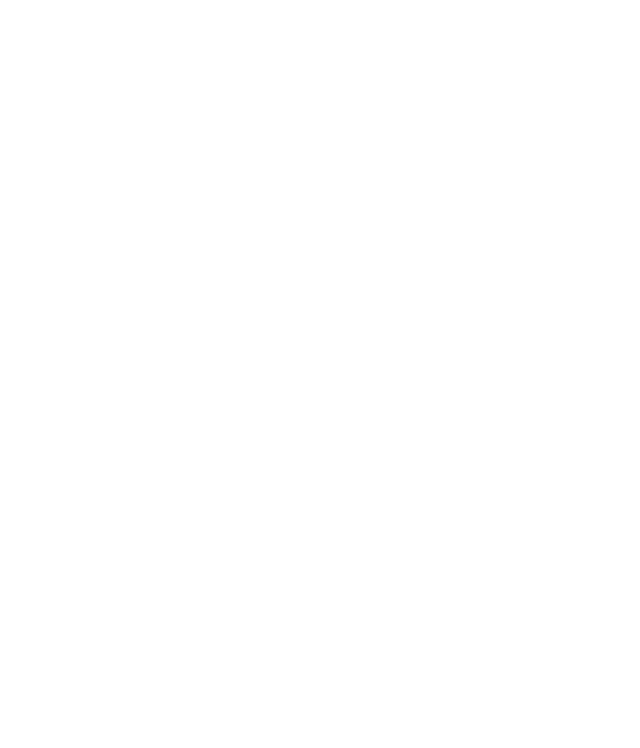
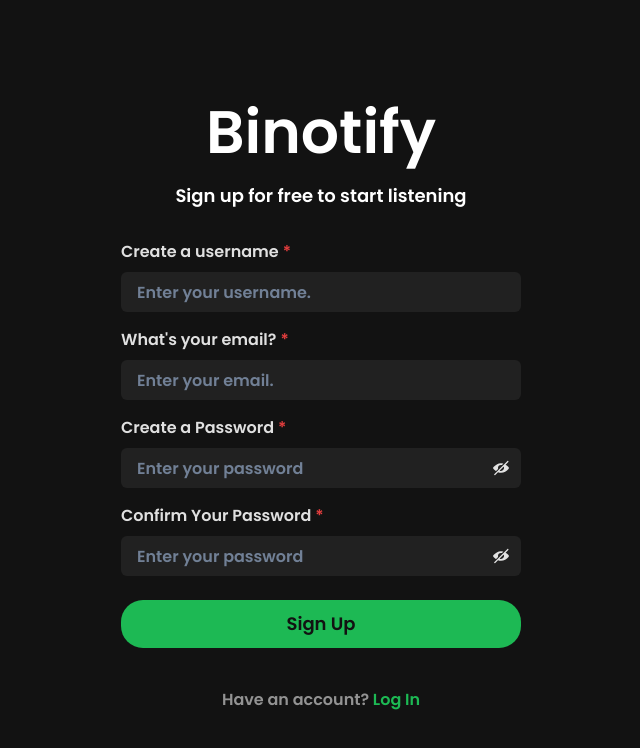
Before and after one commit to gagaspbahar/binotify-premium-app, a React (Vite) app: page /register in a window 1280 px wide. Shown: the top 748 px of the page, without its empty margins (319-959 px from the left). Built offline with nearby package versions, Linux system fonts and the light colour scheme.

Commit message:
feat: register page

```diff
--- a/src/pages/Login.tsx
+++ b/src/pages/Login.tsx
@@ -12,12 +12,11 @@
   Text,
   useColorModeValue,
   Link,
-  Image
-} from '@chakra-ui/react';
+  Image,
+} from "@chakra-ui/react";
 
-import { useState } from 'react';
-import { ViewIcon, ViewOffIcon } from '@chakra-ui/icons';
-
+import { useState } from "react";
+import { ViewIcon, ViewOffIcon } from "@chakra-ui/icons";
 
 function Login() {
   const [showPassword, setShowPassword] = useState(false);
@@ -26,16 +25,16 @@
   return (
     <>
       <Flex
-        minH={'100vh'}
-        align={'center'}
-        justify={'center'}
-        textColor={'white'}
-        bg={useColorModeValue('#121212', 'gray.800')}>
-
-      <Stack spacing={8} mx={'auto'} maxW={'lg'} py={8} px={6}>
-        <Stack align={'center'}>
-          <Image src={premiumLogo}  alt="logo" mb={8}/>
-          <Text fontSize={'lg'} color={'white'}>
+        minH={"100vh"}
+        align={"center"}
+        justify={"center"}
+        textColor={"white"}
+        bg={useColorModeValue("#121212", "gray.800")}
+      >
+        <Stack spacing={8} mx={"auto"} maxW={"lg"} py={8} px={6}>
+          <Stack align={"center"}>
+            <Image src={premiumLogo} alt="logo" mb={8} />
+            <Text fontSize={"lg"} color={"white"}>
               To continue, login to Binotify.
             </Text>
           </Stack>
@@ -44,17 +43,25 @@
             <Stack spacing={4}>
               <FormControl id="username" isRequired>
                 <FormLabel>Username</FormLabel>
-              <Input type="text" bg="#212121" placeholder="Enter your username" border={"none"} />
+                <Input
+                  type="text"
+                  bg="#212121"
+                  placeholder="Enter your username"
+                  border={"none"}
+                />
               </FormControl>
 
               <FormControl id="password" isRequired>
                 <FormLabel>Password</FormLabel>
                 <InputGroup>
-                <Input type={showPassword ? "text" : "password"} bg="#212121" placeholder="Enter your password" border={"none"}/>
-                <InputRightElement h={'full'}>
-                  <Button
-                    variant={'ghost'}
-                    onClick={handleShowClick}>
+                  <Input
+                    type={showPassword ? "text" : "password"}
+                    bg="#212121"
+                    placeholder="Enter your password"
+                    border={"none"}
+                  />
+                  <InputRightElement h={"full"}>
+                    <Button variant={"ghost"} onClick={handleShowClick}>
                       {showPassword ? <ViewIcon /> : <ViewOffIcon />}
                     </Button>
                   </InputRightElement>
@@ -65,25 +72,28 @@
                 <Button
                   borderRadius={"22px"}
                   size="lg"
-                bg={'#1DB954'}
-                color={'#121212'}
-                _hover={{ bg: '#169844'}}>
+                  bg={"#1DB954"}
+                  color={"#121212"}
+                  _hover={{ bg: "#169844" }}
+                >
                   Login
                 </Button>
               </Stack>
 
               <Stack pt={6}>
-              <Text align={'center'} textColor="#939393">
-                Didn't have an account? <Link color={'#1DB954'}>Sign Up</Link>
+                <Text align={"center"} textColor="#939393">
+                  Didn't have an account?{" "}
+                  <Link href="/register" color={"#1DB954"}>
+                    Sign Up
+                  </Link>
                 </Text>
               </Stack>
             </Stack>
           </Box>
         </Stack>
       </Flex>
-
     </>
-  )
+  );
 }
 
-export default Login
+export default Login;
--- a/src/pages/Register.tsx
+++ b/src/pages/Register.tsx
@@ -1,12 +1,125 @@
-import React from "react";
-import Navbar from "../components/Navbar";
+import {
+  Flex,
+  Box,
+  FormControl,
+  FormLabel,
+  Input,
+  InputGroup,
+  InputRightElement,
+  Stack,
+  Button,
+  Text,
+  useColorModeValue,
+  Link,
+} from "@chakra-ui/react";
 
-function Register() {
+import { useState } from "react";
+import { ViewIcon, ViewOffIcon } from "@chakra-ui/icons";
+
+function Login() {
+  const [showPassword, setShowPassword] = useState(false);
+  const handleShowClick = () => setShowPassword(!showPassword);
+
   return (
     <>
-      <div>Ini Register</div>
+      <Flex
+        minH={"100vh"}
+        align={"center"}
+        justify={"center"}
+        textColor={"white"}
+        bg={useColorModeValue("#121212", "gray.800")}
+      >
+        <Stack spacing={8} mx={"auto"} maxW={"lg"} minW={"md"} py={8} px={6}>
+          <Stack align={"center"}>
+            <Text fontSize={"6xl"} color={"white"} py={8}>
+              Binotify
+            </Text>
+            <Text fontSize={"lg"} color={"white"}>
+              Sign up for free to start listening
+            </Text>
+          </Stack>
+
+          <Box>
+            <Stack spacing={4}>
+              <FormControl id="username" isRequired>
+                <FormLabel>Create a username</FormLabel>
+                <Input
+                  type="text"
+                  bg="#212121"
+                  placeholder="Enter your username."
+                  border={"none"}
+                />
+              </FormControl>
+              <FormControl id="username" isRequired>
+                <FormLabel>What's your email?</FormLabel>
+                <Input
+                  type="text"
+                  bg="#212121"
+                  placeholder="Enter your email."
+                  border={"none"}
+                />
+              </FormControl>
+
+              <FormControl id="password" isRequired>
+                <FormLabel>Create a Password</FormLabel>
+                <InputGroup>
+                  <Input
+                    type={showPassword ? "text" : "password"}
+                    bg="#212121"
+                    placeholder="Enter your password"
+                    border={"none"}
+                  />
+                  <InputRightElement h={"full"}>
+                    <Button variant={"ghost"} onClick={handleShowClick}>
+                      {showPassword ? <ViewIcon /> : <ViewOffIcon />}
+                    </Button>
+                  </InputRightElement>
+                </InputGroup>
+              </FormControl>
+
+              <FormControl id="confirm-password" isRequired>
+                <FormLabel>Confirm Your Password</FormLabel>
+                <InputGroup>
+                  <Input
+                    type={showPassword ? "text" : "password"}
+                    bg="#212121"
+                    placeholder="Enter your password"
+                    border={"none"}
+                  />
+                  <InputRightElement h={"full"}>
+                    <Button variant={"ghost"} onClick={handleShowClick}>
+                      {showPassword ? <ViewIcon /> : <ViewOffIcon />}
+                    </Button>
+                  </InputRightElement>
+                </InputGroup>
+              </FormControl>
+
+              <Stack spacing={10} pt={2}>
+                <Button
+                  borderRadius={"22px"}
+                  size="lg"
+                  bg={"#1DB954"}
+                  color={"#121212"}
+                  _hover={{ bg: "#169844" }}
+                >
+                  Sign Up
+                </Button>
+              </Stack>
+
+              <Stack pt={6}>
+                <Text align={"center"} textColor="#939393">
+                  Have an account?{" "}
+                  <Link href="/login" color={"#1DB954"}>
+                    Log In
+                  </Link>
+                </Text>
+              </Stack>
+            </Stack>
+          </Box>
+        </Stack>
+      </Flex>
     </>
   );
 }
 
-export default Register;
+export default Login;
```
Lines whose indentation alone changed are shown as unchanged.
